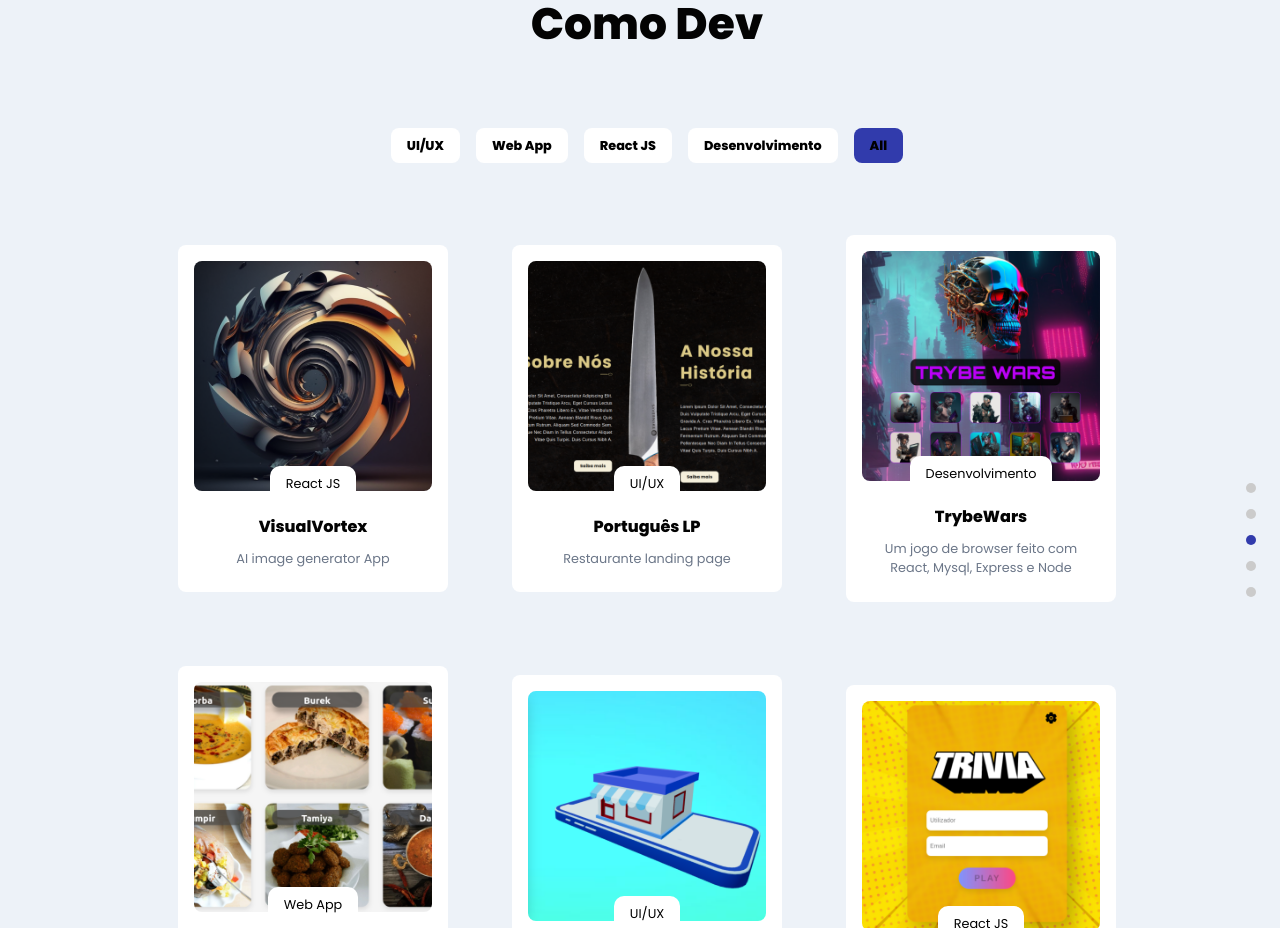
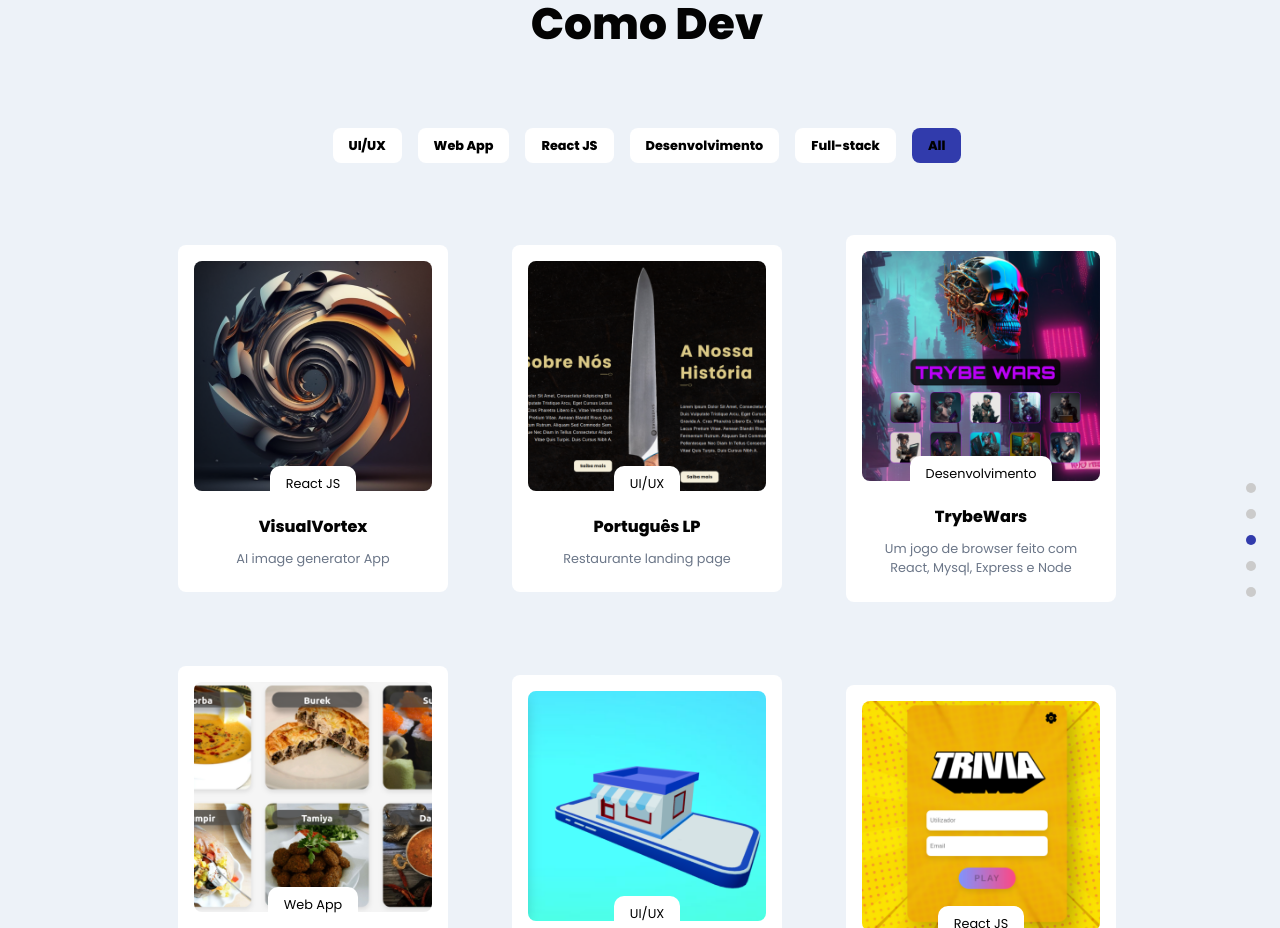
Before and after one commit to FranciscoCosta/portfolio, a React (Create React App) app: page / in a window 1280 px wide. Shown: the part 1760-2688 px from the top of the page. Built offline with nearby package versions, Linux system fonts and the light colour scheme.

Commit message:
Feat: Added new tag to work section

```diff
--- a/src/container/Work/Work.jsx
+++ b/src/container/Work/Work.jsx
@@ -41,8 +41,14 @@ const Work = () => {
         <br /> Como dev
       </h2>
       <div className="app__work-filter">
-        {["UI/UX", "Web App", "React JS", "Desenvolvimento", "All"].map(
-          (item, index) => (
+        {[
+          "UI/UX",
+          "Web App",
+          "React JS",
+          "Desenvolvimento",
+          "Full-stack",
+          "All",
+        ].map((item, index) => (
           <div
             key={index}
             onClick={() => handleWorkFilter(item)}
@@ -52,8 +58,7 @@ const Work = () => {
           >
             {item}
           </div>
-          )
-        )}
+        ))}
       </div>
       <motion.div
         animate={animatedCard}
```
Lines whose indentation alone changed are shown as unchanged.
